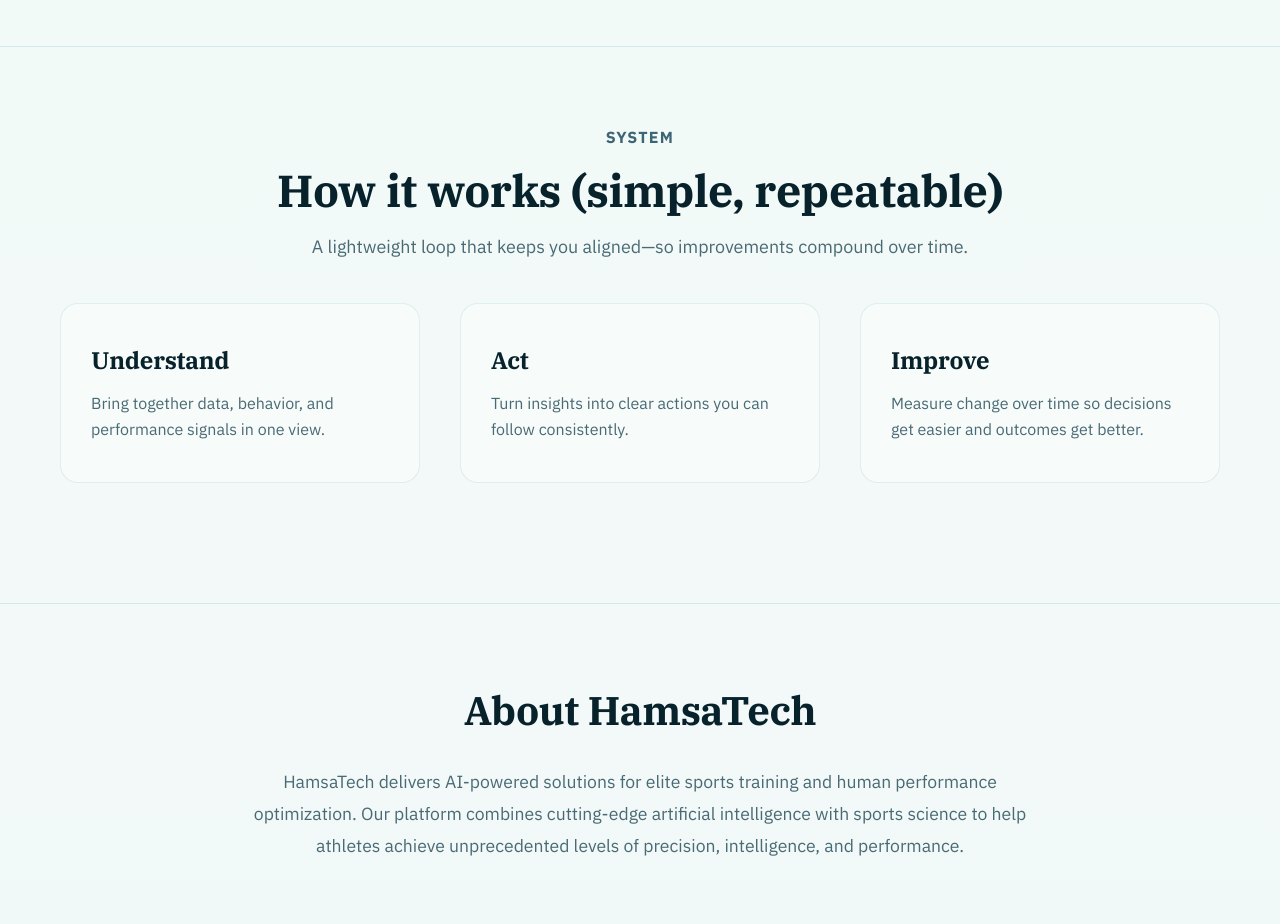
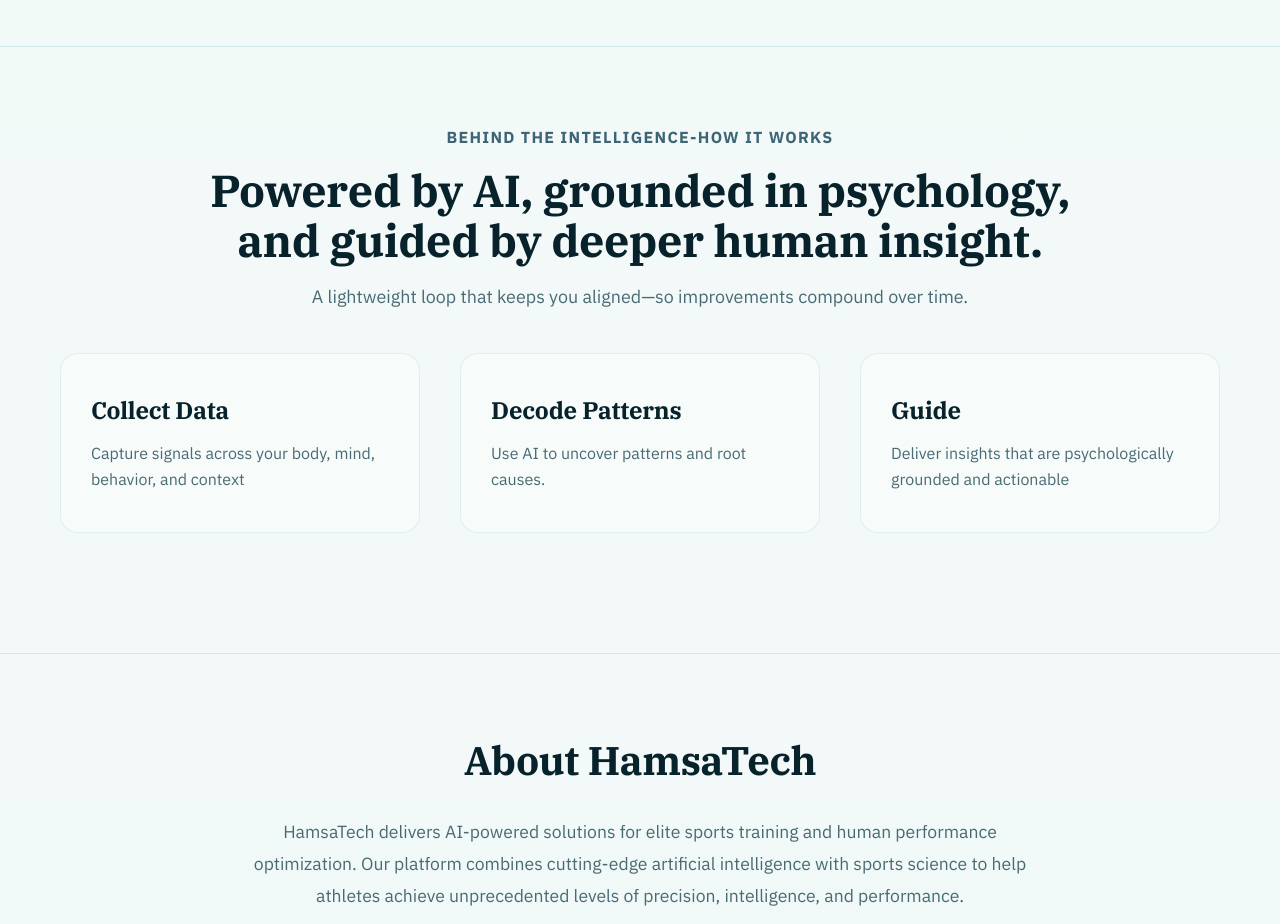
Before and after one commit to hamsatechai-netizen/hamsatech-website, a React (Vite) app: page / in a window 1280 px wide. Shown: the part 2460-3384 px from the top of the page. Built offline with nearby package versions, Linux system fonts and the light colour scheme; no server answers.

Commit message:
Update HomePage.tsx

```diff
--- a/src/components/HomePage.tsx
+++ b/src/components/HomePage.tsx
@@ -48,18 +48,18 @@
 const systemItems = [
   {
     id: 1,
-    title: 'Understand',
-    description: 'Bring together data, behavior, and performance signals in one view.',
+    title: 'Collect Data',
+    description: 'Capture signals across your body, mind, behavior, and context',
   },
   {
     id: 2,
-    title: 'Act',
-    description: 'Turn insights into clear actions you can follow consistently.',
+    title: 'Decode Patterns ',
+    description: 'Use AI to uncover patterns and root causes.',
   },
   {
     id: 3,
-    title: 'Improve',
-    description: 'Measure change over time so decisions get easier and outcomes get better.',
+    title: 'Guide',
+    description: 'Deliver insights that are psychologically grounded and actionable',
   },
 ]
 
@@ -137,8 +137,8 @@
       <section className="about-section home-section--system" id="system">
         <div className="container">
           <div className="section-header section-header--center">
-            <span className="section-eyebrow">System</span>
-            <h2 className="section-title">How it works (simple, repeatable)</h2>
+            <span className="section-eyebrow">Behind the intelligence-How it works</span>
+            <h2 className="section-title">Powered by AI, grounded in psychology, and guided by deeper human insight.</h2>
             <p className="section-subtitle">
               A lightweight loop that keeps you aligned—so improvements compound over time.
             </p>
```
